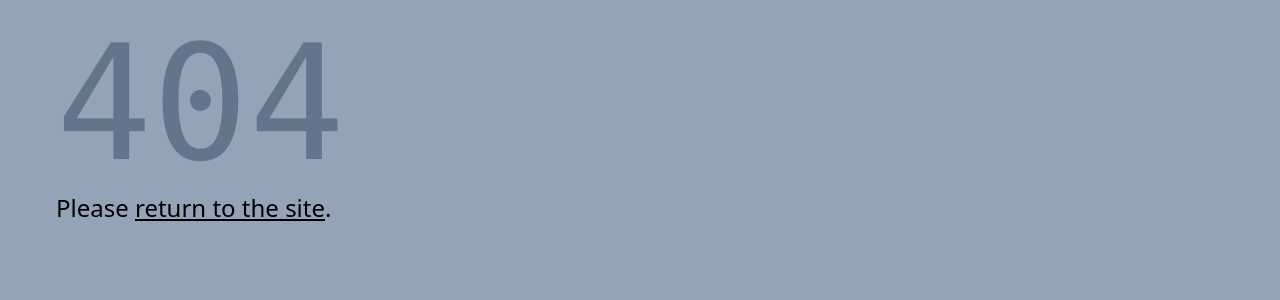
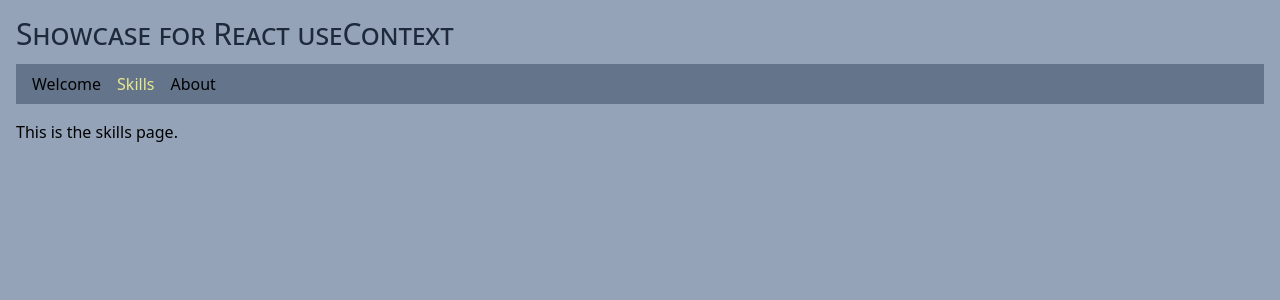
Before and after one commit to edwardtanguay/et881-useContextSite, a React (Vite) app: page /skills in a window 1280 px wide. Before the commit this address had no page. Shown: the top 300 px of the page. Built offline with nearby package versions, Linux system fonts and the light colour scheme.

Commit message:
info to skills page

```diff
--- a/src/components/Nav.tsx
+++ b/src/components/Nav.tsx
@@ -4,7 +4,7 @@
 	return <nav>
 		<ul className="flex gap-4 bg-slate-500 px-4 py-2 content">
 			<li><NavLink to="/welcome">Welcome</NavLink></li>
-			<li><NavLink to="/info">Info</NavLink></li>
+			<li><NavLink to="/skills">Skills</NavLink></li>
 			<li><NavLink to="/about">About</NavLink></li>
 		</ul>
 	</nav>;
--- a/src/main.tsx
+++ b/src/main.tsx
@@ -7,10 +7,10 @@
 } from "react-router-dom";
 import "./index.scss";
 import { PageWelcome } from "./pages/PageWelcome.tsx";
-import { PageInfo } from "./pages/PageInfo.tsx";
 import { PageAbout } from "./pages/PageAbout.tsx";
 import { Page404 } from "./pages/Page404.tsx";
 import { AppProvider } from "./AppContext.tsx";
+import { PageSkills } from "./pages/PageSkills.tsx";
 
 const router = createBrowserRouter([
 	{
@@ -23,8 +23,8 @@
 				element: <PageWelcome />,
 			},
 			{
-				path: "info",
-				element: <PageInfo />,
+				path: "skills",
+				element: <PageSkills />,
 			},
 			{
 				path: "about",
--- a/src/pages/PageInfo.tsx
+++ /dev/null
@@ -1,5 +0,0 @@
-export const PageInfo = () => {
-	return (
-		<p>This is the info page.</p>
-	)
-}
--- /dev/null
+++ b/src/pages/PageSkills.tsx
@@ -0,0 +1,5 @@
+export const PageSkills = () => {
+	return (
+		<p>This is the skills page.</p>
+	)
+}
```
